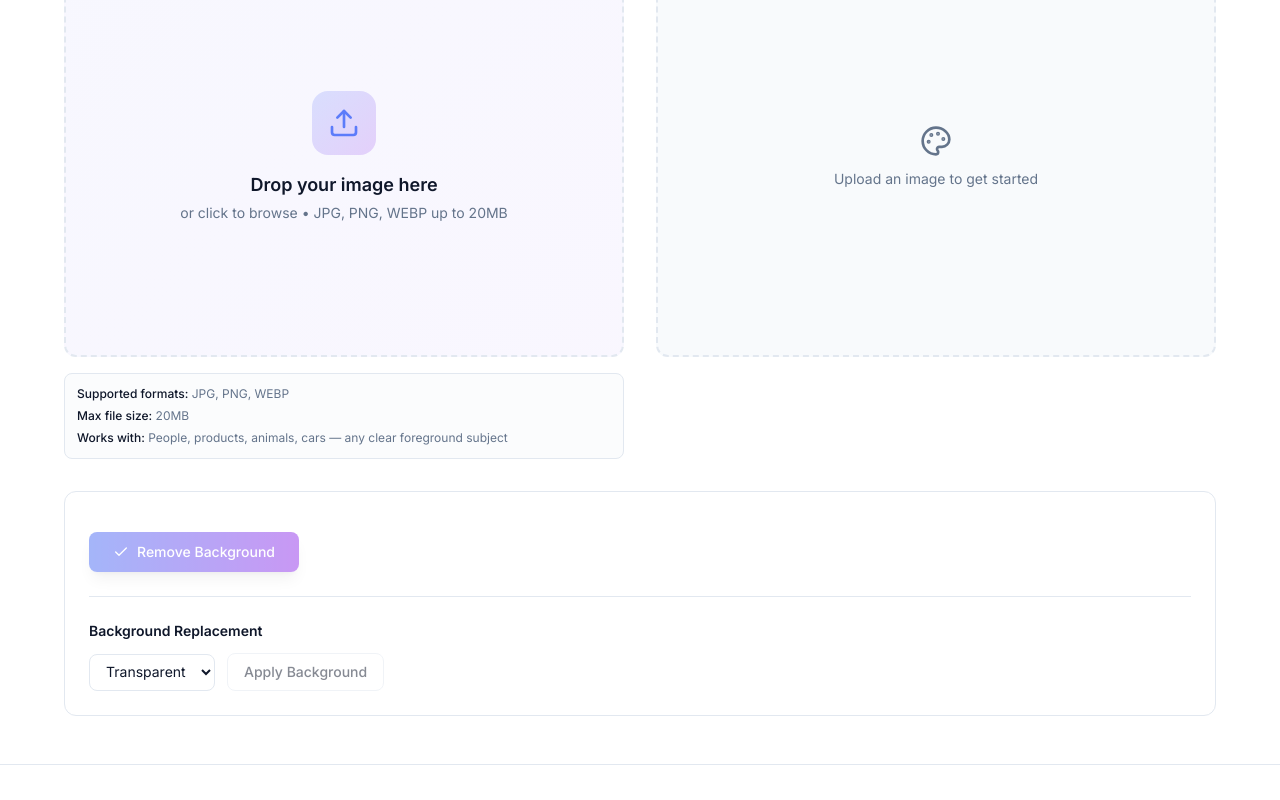
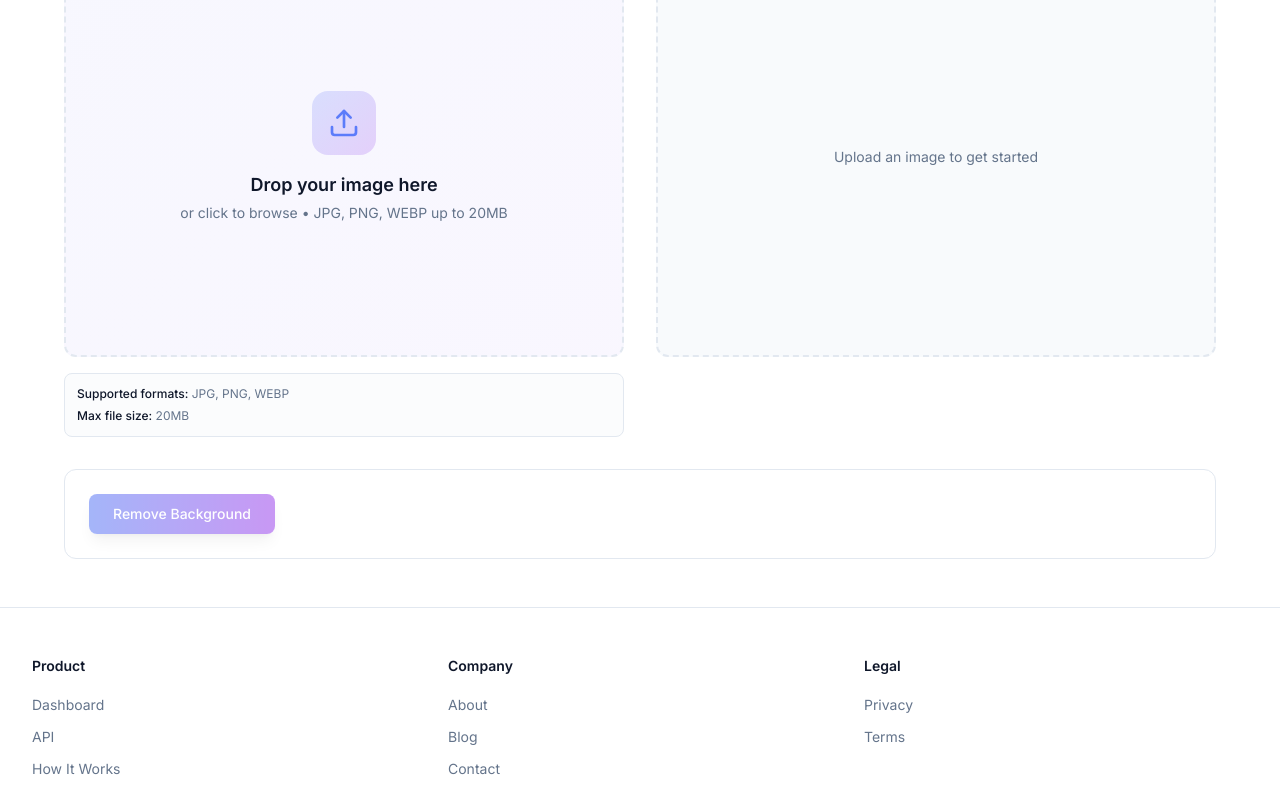
Before and after one commit to ahsanyousaf2/ahsanyousaf2, a Next.js app in the folder frontend/: page /dashboard in a window 1280 px wide. Shown: the part 300-1100 px from the top of the page. Built offline with nearby package versions, Linux system fonts and the light colour scheme.

Commit message:
fix API error, simplify to only bg removal, clean copy

```diff
--- a/frontend/src/app/how-it-works/page.tsx
+++ b/frontend/src/app/how-it-works/page.tsx
@@ -15,7 +15,7 @@ const steps = [
   {
     icon: Download,
     title: "3. Download the Result",
-    desc: "Get a high-quality PNG with a transparent background. You can also replace the background with a solid color or blur effect.",
+    desc: "Get a high-quality PNG with a transparent background, ready to use in your projects.",
   },
 ];
 
--- a/frontend/src/app/page.tsx
+++ b/frontend/src/app/page.tsx
@@ -4,22 +4,27 @@ import Link from "next/link";
 import { ArrowRight, Sparkles, Image, Zap, Shield, Download, CheckCircle } from "lucide-react";
 
 const stats = [
-  { value: "99.8%", label: "Accuracy Rate" },
+  { value: "JPG", label: "Supported Format" },
   { value: "<2s", label: "Processing Speed" },
-  { value: "100%", label: "Free to Use" },
+  { value: "Free", label: "No Signup Needed" },
   { value: "20MB", label: "Max File Size" },
 ];
 
 const features = [
   {
     icon: Image,
-    title: "AI-Powered Segmentation",
-    desc: "Advanced AI detects and separates subjects from backgrounds with pixel-perfect precision.",
+    title: "Upload Any Image",
+    desc: "Select a JPG, PNG, or WEBP image. Up to 20MB supported.",
   },
   {
     icon: Zap,
-    title: "Fast Processing",
-    desc: "Results in seconds. Upload your image and get a transparent PNG instantly.",
+    title: "AI Removes Background",
+    desc: "Our AI detects the subject and removes the background in seconds.",
+  },
+  {
+    icon: Download,
+    title: "Download Transparent PNG",
+    desc: "Get your result as a high-quality PNG with a transparent background.",
   },
   {
     icon: Shield,
@@ -27,19 +32,9 @@ const features = [
     desc: "No accounts, no credit cards, no limits. Just upload and download.",
   },
   {
-    icon: Download,
-    title: "Full Quality Output",
-    desc: "Export transparent PNGs at original resolution with crisp, clean edges.",
-  },
-  {
     icon: CheckCircle,
     title: "Works on Any Subject",
     desc: "People, products, animals, cars — handles all types of foreground subjects.",
-  },
-  {
-    icon: Sparkles,
-    title: "Background Replacement",
-    desc: "Swap backgrounds with solid colors, blur effects, or keep it transparent.",
   },
 ];
 
--- a/frontend/src/components/features/BackgroundRemover.tsx
+++ b/frontend/src/components/features/BackgroundRemover.tsx
@@ -2,28 +2,25 @@
 
 import { useState, useCallback } from "react";
 import { ImageUploader } from "./ImageUploader";
-import { ProcessingResult } from "@/types";
-import { removeBackground, replaceBackground } from "@/lib/api";
-import { Loader2, Download, Check, Palette } from "lucide-react";
+import { removeBackground } from "@/lib/api";
+import { Loader2, Download } from "lucide-react";
 
 export function BackgroundRemover() {
   const [inputFile, setInputFile] = useState<File | null>(null);
   const [inputPreview, setInputPreview] = useState<string | null>(null);
-  const [result, setResult] = useState<ProcessingResult | null>(null);
+  const [resultUrl, setResultUrl] = useState<string | null>(null);
   const [isProcessing, setIsProcessing] = useState(false);
-  const [backgroundType, setBackgroundType] = useState<string>("none");
-  const [bgColor, setBgColor] = useState("#000000");
 
   const handleImageSelect = useCallback((file: File) => {
     setInputFile(file);
     setInputPreview(URL.createObjectURL(file));
-    setResult(null);
+    setResultUrl(null);
   }, []);
 
   const handleClear = useCallback(() => {
     setInputFile(null);
     setInputPreview(null);
-    setResult(null);
+    setResultUrl(null);
   }, []);
 
   const handleRemoveBackground = async () => {
@@ -31,7 +28,7 @@ export function BackgroundRemover() {
     setIsProcessing(true);
     try {
       const blob = await removeBackground(inputFile);
-      setResult({ blob, url: URL.createObjectURL(blob) });
+      setResultUrl(URL.createObjectURL(blob));
     } catch (err: any) {
       alert(err.message);
     } finally {
@@ -39,41 +36,17 @@ export function BackgroundRemover() {
     }
   };
 
-  const handleReplaceBackground = async () => {
-    if (!result) return;
-    setIsProcessing(true);
-    try {
-      const hex = bgColor.replace("#", "");
-      const blob = await replaceBackground(result.blob, {
-        backgroundType,
-        color: backgroundType === "color" ? {
-          r: parseInt(hex.slice(0, 2), 16),
-          g: parseInt(hex.slice(2, 4), 16),
-          b: parseInt(hex.slice(4, 6), 16),
-        } : undefined,
-        blurStrength: 30,
-      });
-      setResult({ blob, url: URL.createObjectURL(blob) });
-    } catch (err: any) {
-      alert(err.message);
-    } finally {
-      setIsProcessing(false);
-    }
-  };
-
-  const handleDownload = (format: string) => {
-    if (!result) return;
-    const ext = format === "png" ? "png" : "webp";
+  const handleDownload = () => {
+    if (!resultUrl) return;
     const a = document.createElement("a");
-    a.href = result.url;
-    a.download = `removed-bg.${ext}`;
+    a.href = resultUrl;
+    a.download = "removed-bg.png";
     a.click();
   };
 
   return (
     <div className="mx-auto max-w-6xl">
       <div className="grid gap-8 lg:grid-cols-2">
-        {/* Input */}
         <div className="flex flex-col gap-4">
           <h3 className="text-lg font-semibold">Original Image</h3>
           <div className="min-h-[400px]">
@@ -86,11 +59,9 @@ export function BackgroundRemover() {
           <div className="rounded-lg border bg-[rgb(var(--muted))]/30 p-3 text-xs text-[rgb(var(--muted-foreground))] space-y-1.5">
             <p><span className="font-medium text-[rgb(var(--foreground))]">Supported formats:</span> JPG, PNG, WEBP</p>
             <p><span className="font-medium text-[rgb(var(--foreground))]">Max file size:</span> 20MB</p>
-            <p><span className="font-medium text-[rgb(var(--foreground))]">Works with:</span> People, products, animals, cars — any clear foreground subject</p>
           </div>
         </div>
 
-        {/* Result */}
         <div className="flex flex-col gap-4">
           <h3 className="text-lg font-semibold">Result</h3>
           <div className="flex min-h-[400px] items-center justify-center rounded-xl border-2 border-dashed border-[rgb(var(--border))] bg-[rgb(var(--muted))]/50">
@@ -99,86 +70,34 @@ export function BackgroundRemover() {
                 <Loader2 className="h-8 w-8 animate-spin text-primary-500" />
                 <p className="text-sm text-[rgb(var(--muted-foreground))]">Processing...</p>
               </div>
-            ) : result ? (
-              <div className="relative h-full w-full">
-                <img
-                  src={result.url}
-                  alt="Result"
-                  className="h-full w-full object-contain"
-                />
-              </div>
+            ) : resultUrl ? (
+              <img src={resultUrl} alt="Result" className="h-full w-full object-contain" />
             ) : (
-              <div className="flex flex-col items-center gap-3 text-[rgb(var(--muted-foreground))]">
-                <Palette className="h-8 w-8" />
-                <p className="text-sm">Upload an image to get started</p>
-              </div>
+              <p className="text-sm text-[rgb(var(--muted-foreground))]">Upload an image to get started</p>
             )}
           </div>
         </div>
       </div>
 
-      {/* Controls */}
-      <div className="mt-8 rounded-xl border bg-[rgb(var(--card))] p-6">
-        <div className="mt-4 flex flex-wrap gap-3">
+      <div className="mt-8 flex flex-wrap items-center gap-3 rounded-xl border bg-[rgb(var(--card))] p-6">
         <button
           onClick={handleRemoveBackground}
           disabled={!inputFile || isProcessing}
           className="inline-flex items-center gap-2 rounded-lg bg-gradient-to-r from-primary-600 to-purple-600 px-6 py-2.5 text-sm font-medium text-white shadow-lg transition-all hover:from-primary-500 hover:to-purple-500 disabled:opacity-50"
         >
-            {isProcessing ? <Loader2 className="h-4 w-4 animate-spin" /> : <Check className="h-4 w-4" />}
-            Remove Background
+          {isProcessing ? <Loader2 className="h-4 w-4 animate-spin" /> : null}
+          {isProcessing ? "Processing..." : "Remove Background"}
         </button>
 
-          {result && (
-            <>
+        {resultUrl && (
           <button
-                onClick={() => handleDownload("png")}
+            onClick={handleDownload}
             className="inline-flex items-center gap-2 rounded-lg border bg-[rgb(var(--card))] px-4 py-2.5 text-sm font-medium transition-colors hover:bg-[rgb(var(--muted))]"
           >
             <Download className="h-4 w-4" />
-                PNG
+            Download PNG
           </button>
-              <button
-                onClick={() => handleDownload("webp")}
-                className="inline-flex items-center gap-2 rounded-lg border bg-[rgb(var(--card))] px-4 py-2.5 text-sm font-medium transition-colors hover:bg-[rgb(var(--muted))]"
-              >
-                <Download className="h-4 w-4" />
-                WEBP
-              </button>
-            </>
         )}
-        </div>
-
-        {/* Background Replacement */}
-        <div className="mt-6 border-t pt-6">
-          <h4 className="mb-3 text-sm font-semibold">Background Replacement</h4>
-          <div className="flex flex-wrap items-center gap-3">
-            <select
-              value={backgroundType}
-              onChange={(e) => setBackgroundType(e.target.value)}
-              className="rounded-lg border bg-[rgb(var(--background))] px-3 py-2 text-sm"
-            >
-              <option value="none">Transparent</option>
-              <option value="color">Solid Color</option>
-              <option value="blur">Blur</option>
-            </select>
-            {backgroundType === "color" && (
-              <input
-                type="color"
-                value={bgColor}
-                onChange={(e) => setBgColor(e.target.value)}
-                className="h-9 w-9 cursor-pointer rounded-lg border"
-              />
-            )}
-            <button
-              onClick={handleReplaceBackground}
-              disabled={!result || isProcessing}
-              className="inline-flex items-center gap-2 rounded-lg border bg-[rgb(var(--card))] px-4 py-2 text-sm font-medium transition-colors hover:bg-[rgb(var(--muted))] disabled:opacity-50"
-            >
-              Apply Background
-            </button>
-          </div>
-        </div>
       </div>
     </div>
   );
--- a/frontend/src/components/features/Features.tsx
+++ b/frontend/src/components/features/Features.tsx
@@ -1,20 +1,20 @@
-import { Zap, Shield, Image, Layers, Download, Palette } from "lucide-react";
+import { Zap, Shield, Image, Layers, Download } from "lucide-react";
 
 const features = [
   {
-    icon: Zap,
-    title: "AI-Powered",
-    description: "Advanced AI detects and separates subjects from backgrounds with pixel-perfect precision.",
+    icon: Image,
+    title: "Upload",
+    description: "Select any JPG, PNG, or WEBP image from your device.",
   },
   {
-    icon: Shield,
-    title: "High Quality",
-    description: "Clean, natural edges with support for fine details like hair and fur.",
+    icon: Zap,
+    title: "AI Processing",
+    description: "Our AI automatically detects the subject and removes the background.",
   },
   {
-    icon: Image,
-    title: "Instant Preview",
-    description: "See the result immediately with side-by-side comparison to your original image.",
+    icon: Download,
+    title: "Download",
+    description: "Get a transparent PNG — ready for your projects.",
   },
   {
     icon: Layers,
@@ -22,14 +22,9 @@ const features = [
     description: "Works with people, products, animals, cars, and more.",
   },
   {
-    icon: Palette,
-    title: "Background Replace",
-    description: "Replace with solid colors, blur effects, or keep it transparent.",
-  },
-  {
-    icon: Download,
-    title: "Multiple Formats",
-    description: "Download as transparent PNG or WEBP at original resolution.",
+    icon: Shield,
+    title: "No Signup",
+    description: "No accounts, no credit cards, no limits. Just upload and download.",
   },
 ];
 
--- a/frontend/src/components/layout/Footer.tsx
+++ b/frontend/src/components/layout/Footer.tsx
@@ -6,7 +6,7 @@ export function Footer() {
   return (
     <footer className="border-t bg-[rgb(var(--background))]">
       <div className="mx-auto max-w-7xl px-4 py-12 sm:px-6 lg:px-8">
-        <div className="grid grid-cols-2 gap-8 md:grid-cols-4">
+        <div className="grid grid-cols-2 gap-8 md:grid-cols-3">
           <div>
             <h3 className="text-sm font-semibold">Product</h3>
             <ul className="mt-4 space-y-2">
@@ -30,13 +30,6 @@ export function Footer() {
               <li><Link href="/terms" className="text-sm text-[rgb(var(--muted-foreground))] hover:text-[rgb(var(--foreground))]">Terms</Link></li>
             </ul>
           </div>
-          <div>
-            <h3 className="text-sm font-semibold">Tech</h3>
-            <ul className="mt-4 space-y-2">
-              <li><span className="text-sm text-[rgb(var(--muted-foreground))]">Built with Next.js</span></li>
-              <li><span className="text-sm text-[rgb(var(--muted-foreground))]">AI Background Removal</span></li>
-            </ul>
-          </div>
         </div>
         <div className="mt-8 border-t pt-8 text-center">
           <p className="text-sm text-[rgb(var(--muted-foreground))]">
```
Also changed, not shown: frontend/src/app/api-docs/page.tsx (+9 -24 lines), frontend/src/lib/api.ts (+0 -28 lines), frontend/src/lib/services/remove-bg-service.ts (+6 -15 lines), frontend/src/types/index.ts (+0 -22 lines). Lines whose indentation alone changed are shown as unchanged.
